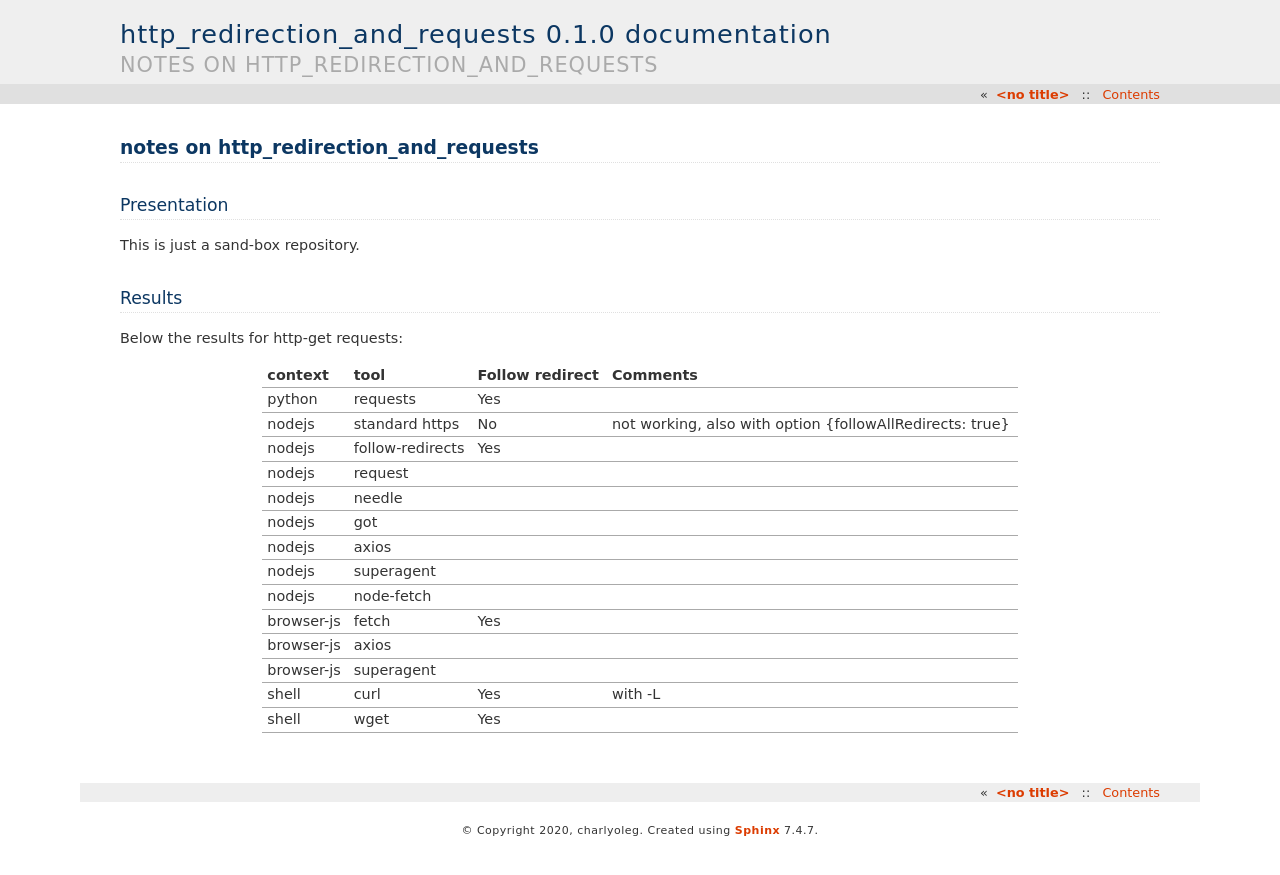
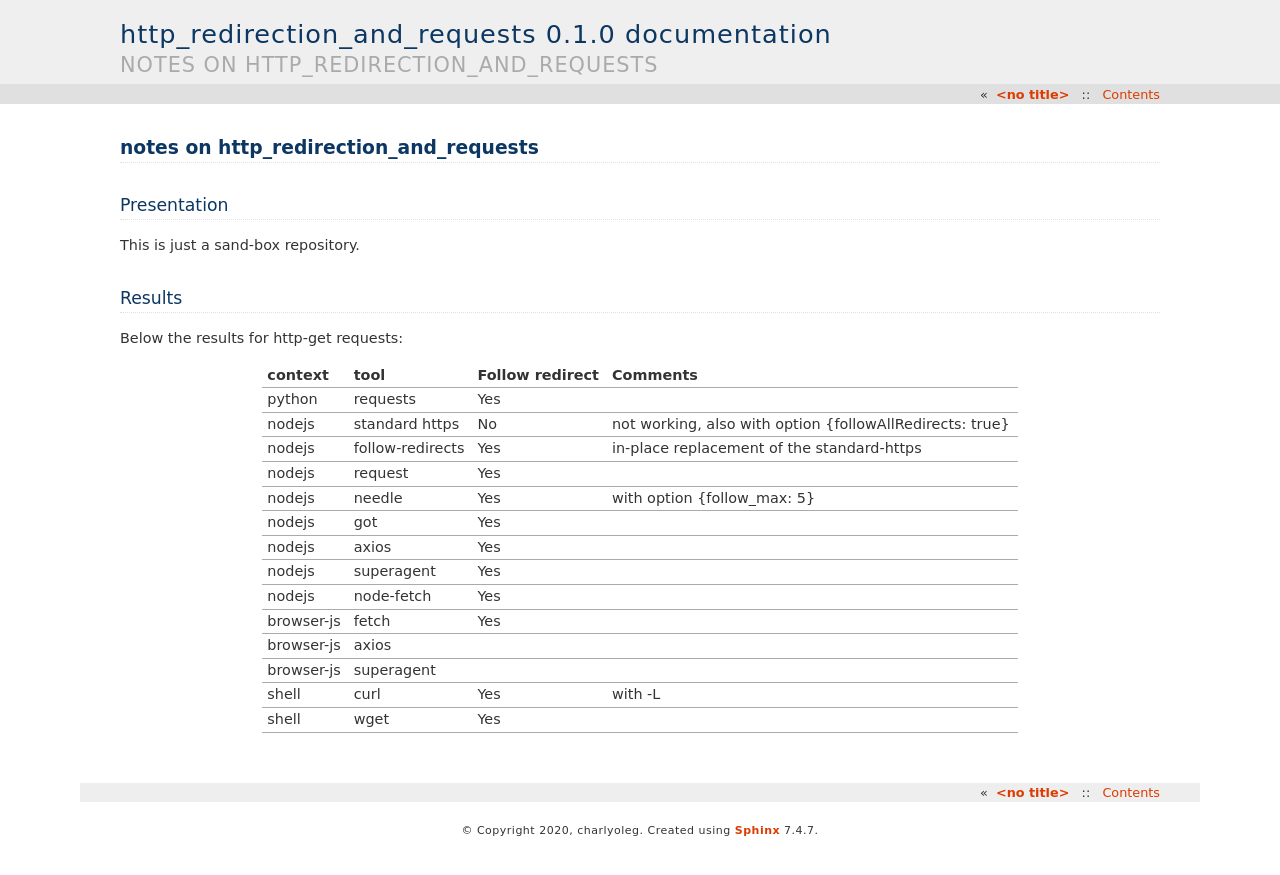
Before and after one commit to charlyoleg/http_redirection_and_requests, a Sphinx documentation site: the page built from docs/notes_on_http_redirection_and_requests.rst, in a window 1280 px wide. Shown: the top 875 px of the page. Built offline with Sphinx 7.4.7, drawn with Linux system fonts in a browser that asks for light colours.

Commit message:
the results

```diff
--- a/docs/notes_on_http_redirection_and_requests.rst
+++ b/docs/notes_on_http_redirection_and_requests.rst
@@ -19,13 +19,13 @@ context       tool                  Follow redirect     Comments
 ===========   ================      ================    =========================================================
 python        requests              Yes
 nodejs        standard https        No                  not working, also with option {followAllRedirects: true}
-nodejs        follow-redirects      Yes
-nodejs        request
-nodejs        needle
-nodejs        got
-nodejs        axios
-nodejs        superagent
-nodejs        node-fetch
+nodejs        follow-redirects      Yes                 in-place replacement of the standard-https
+nodejs        request               Yes
+nodejs        needle                Yes                 with option {follow_max: 5}
+nodejs        got                   Yes
+nodejs        axios                 Yes
+nodejs        superagent            Yes
+nodejs        node-fetch            Yes
 browser-js    fetch                 Yes
 browser-js    axios
 browser-js    superagent
```
